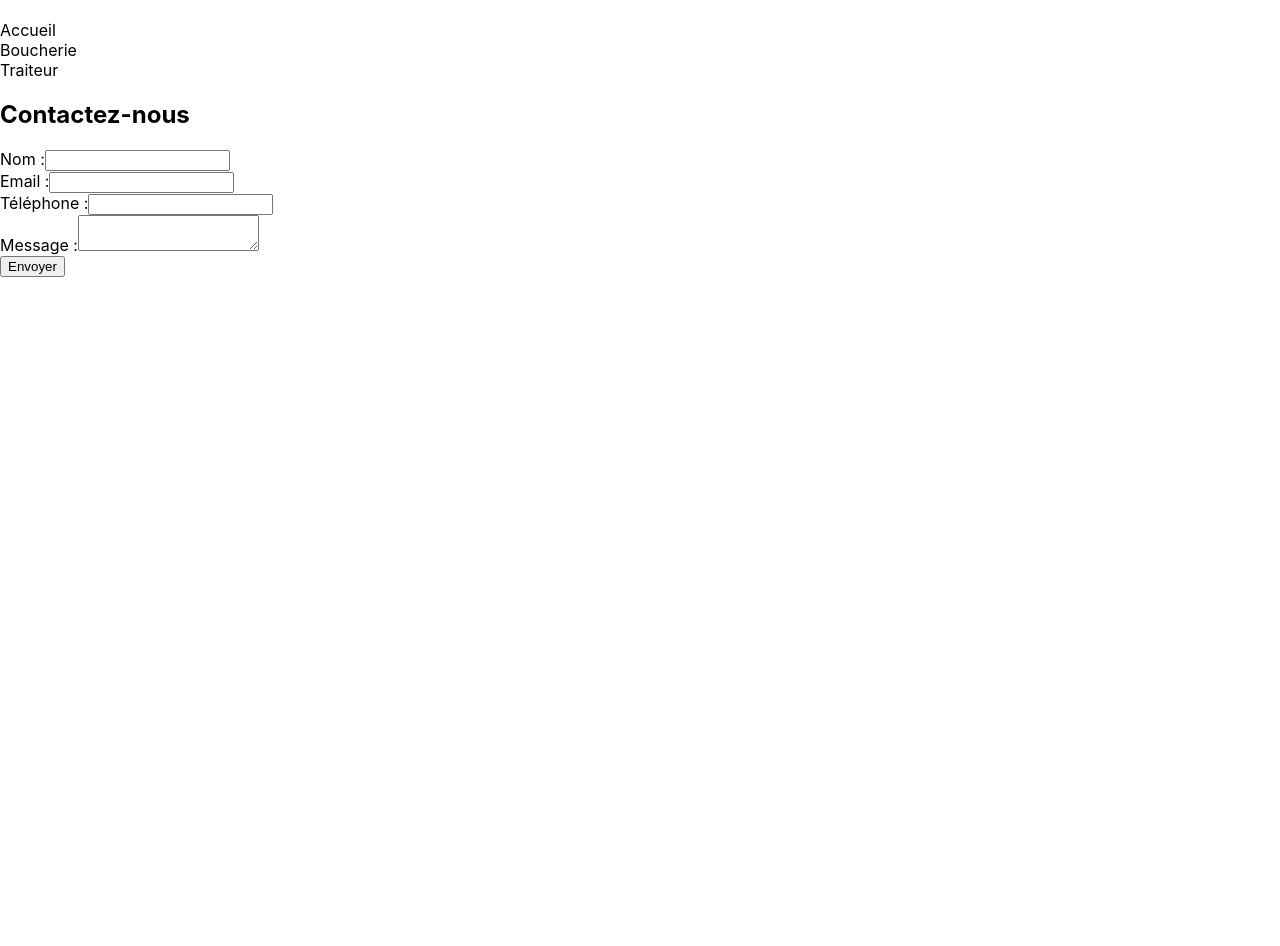
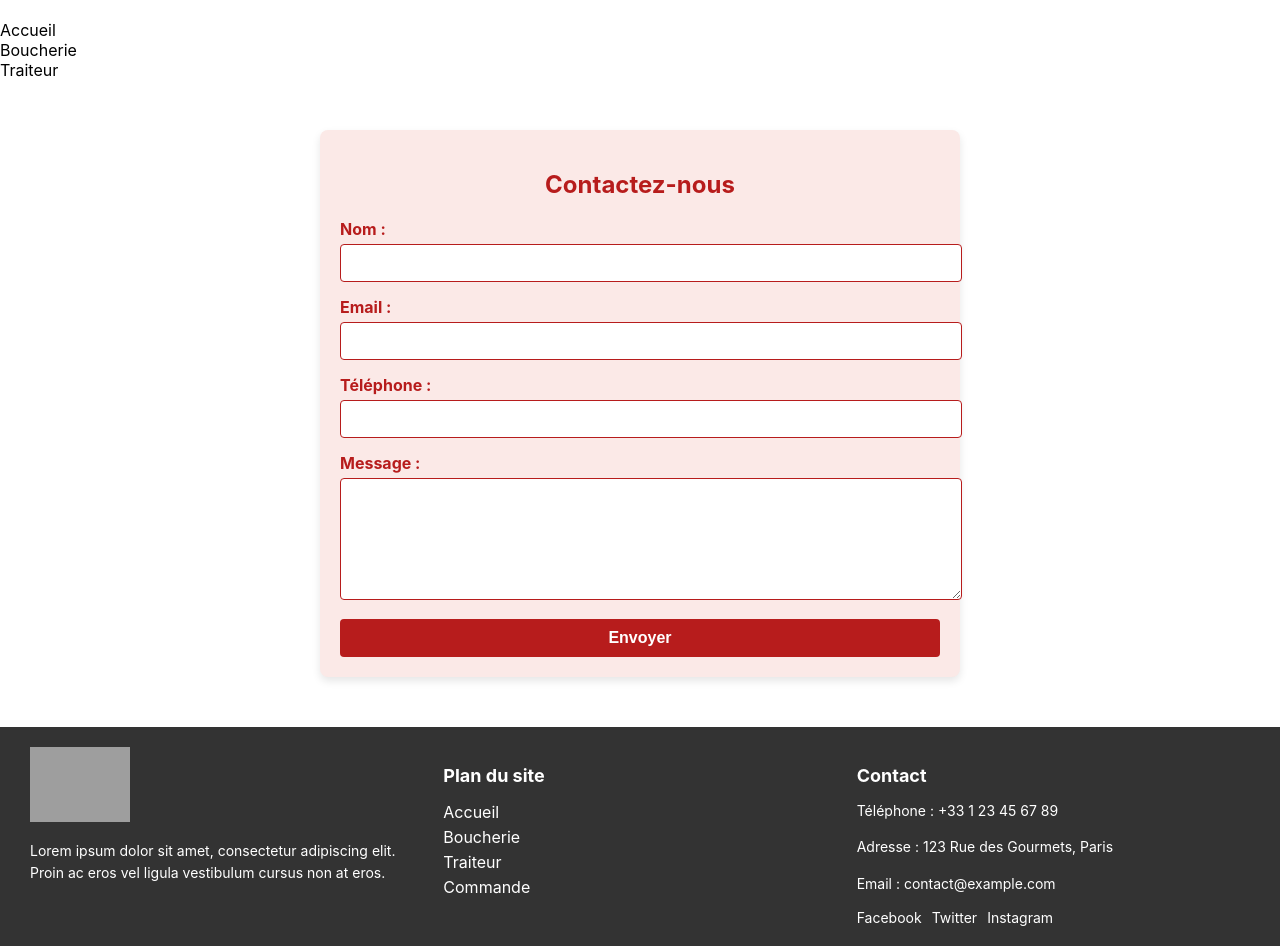
Before and after one commit to jabid021/ChezJo, a React (Create React App) app: page / in a window 1280 px wide. Before the commit the page ends 800 px from the top, so only its background shows below. Built offline with nearby package versions, Linux system fonts and the light colour scheme; grey boxes are pictures that could not be loaded.

Commit message:
contact form style et footer

```diff
--- a/src/components/footer.js
+++ b/src/components/footer.js
@@ -1,5 +1,99 @@
+import React from 'react';
+
 const Footer = () => {
-  return "";
+  return (
+    <footer style={styles.footer}>
+      <div style={styles.column}>
+        <div style={styles.logoContainer}>
+          <img
+            src="logo.png"
+            alt="Logo"
+            style={styles.logo}
+          />
+        </div>
+        <p style={styles.text}>
+          Lorem ipsum dolor sit amet, consectetur adipiscing elit. Proin ac
+          eros vel ligula vestibulum cursus non at eros.
+        </p>
+      </div>
+      <div style={styles.column}>
+        <h3 style={styles.heading}>Plan du site</h3>
+        <ul style={styles.list}>
+          <li>
+            <a href="#home" style={styles.link}>Accueil</a>
+          </li>
+          <li>
+            <a href="#boucherie" style={styles.link}>Boucherie</a>
+          </li>
+          <li>
+            <a href="#traiteur" style={styles.link}>Traiteur</a>
+          </li>
+          <li>
+            <a href="#commande" style={styles.link}>Commande</a>
+          </li>
+        </ul>
+      </div>
+      <div style={styles.column}>
+        <h3 style={styles.heading}>Contact</h3>
+        <p style={styles.text}>Téléphone : +33 1 23 45 67 89</p>
+        <p style={styles.text}>Adresse : 123 Rue des Gourmets, Paris</p>
+        <p style={styles.text}>Email : contact@example.com</p>
+        <div style={styles.socials}>
+          <a href="https://facebook.com" style={styles.icon}>Facebook</a>
+          <a href="https://twitter.com" style={styles.icon}>Twitter</a>
+          <a href="https://instagram.com" style={styles.icon}>Instagram</a>
+        </div>
+      </div>
+    </footer>
+  );
+};
+
+const styles = {
+  footer: {
+    display: 'flex',
+    justifyContent: 'space-between',
+    padding: '20px',
+    backgroundColor: '#333',
+    color: '#fff',
+  },
+  column: {
+    flex: 1,
+    margin: '0 10px',
+  },
+  logoContainer: {
+    marginBottom: '10px',
+  },
+  logo: {
+    maxWidth: '100px',
+  },
+  heading: {
+    fontSize: '18px',
+    marginBottom: '10px',
+  },
+  text: {
+    fontSize: '14px',
+    lineHeight: '1.6',
+  },
+  list: {
+    listStyle: 'none',
+    padding: 0,
+  },
+  link: {
+    color: '#fff',
+    textDecoration: 'none',
+    marginBottom: '5px',
+    display: 'block',
+  },
+  socials: {
+    display: 'flex',
+    gap: '10px',
+    marginTop: '10px',
+  },
+  icon: {
+    color: '#fff',
+    textDecoration: 'none',
+    fontSize: '14px',
+  },
 };
 
 export default Footer;
--- a/src/components/formulaire-contact.js
+++ b/src/components/formulaire-contact.js
@@ -23,60 +23,136 @@ const ContactForm = () => {
   };
 
   return (
-    <div className="contact-form">
-      <h2>Contactez-nous</h2>
+    <div style={styles.container}>
+      <h2 style={styles.heading}>Contactez-nous</h2>
       {submitted ? (
-        <p>Merci de nous avoir contacté. Nous reviendrons vers vous bientôt.</p>
+        <p style={styles.successMessage}>
+          Merci de nous avoir contacté. Nous reviendrons vers vous bientôt.
+        </p>
       ) : (
-        <form onSubmit={handleSubmit}>
-          <div>
-            <label htmlFor="name">Nom :</label>
+        <form style={styles.form} onSubmit={handleSubmit}>
+          <div style={styles.field}>
+            <label htmlFor="name" style={styles.label}>Nom :</label>
             <input
               type="text"
               id="name"
               name="name"
               value={formData.name}
               onChange={handleChange}
+              style={styles.input}
               required
             />
           </div>
-          <div>
-            <label htmlFor="email">Email :</label>
+          <div style={styles.field}>
+            <label htmlFor="email" style={styles.label}>Email :</label>
             <input
               type="email"
               id="email"
               name="email"
               value={formData.email}
               onChange={handleChange}
+              style={styles.input}
               required
             />
           </div>
-          <div>
-            <label htmlFor="phone">Téléphone :</label>
+          <div style={styles.field}>
+            <label htmlFor="phone" style={styles.label}>Téléphone :</label>
             <input
               type="tel"
               id="phone"
               name="phone"
               value={formData.phone}
               onChange={handleChange}
+              style={styles.input}
               required
             />
           </div>
-          <div>
-            <label htmlFor="message">Message :</label>
+          <div style={styles.field}>
+            <label htmlFor="message" style={styles.label}>Message :</label>
             <textarea
               id="message"
               name="message"
               value={formData.message}
               onChange={handleChange}
+              style={styles.textarea}
               required
             ></textarea>
           </div>
-          <button type="submit">Envoyer</button>
+          <button type="submit" style={styles.button}>Envoyer</button>
         </form>
       )}
     </div>
   );
+
+
 };
 
+const styles = {
+  container: {
+    maxWidth: '600px',
+    margin: '50px auto',
+    padding: '20px',
+    backgroundColor: '#fbe9e7',
+    borderRadius: '8px',
+    boxShadow: '0 4px 8px rgba(0, 0, 0, 0.1)',
+  },
+  heading: {
+    color: '#b71c1c',
+    textAlign: 'center',
+    marginBottom: '20px',
+    fontSize: '24px',
+  },
+  successMessage: {
+    textAlign: 'center',
+    color: '#4caf50',
+    fontSize: '18px',
+  },
+  form: {
+    display: 'flex',
+    flexDirection: 'column',
+  },
+  field: {
+    marginBottom: '15px',
+  },
+  label: {
+    display: 'block',
+    marginBottom: '5px',
+    color: '#b71c1c',
+    fontSize: '16px',
+    fontWeight: 'bold',
+  },
+  input: {
+    width: '100%',
+    padding: '10px',
+    border: '1px solid #b71c1c',
+    borderRadius: '4px',
+    fontSize: '14px',
+    color: '#333',
+  },
+  textarea: {
+    width: '100%',
+    padding: '10px',
+    border: '1px solid #b71c1c',
+    borderRadius: '4px',
+    fontSize: '14px',
+    color: '#333',
+    minHeight: '100px',
+  },
+  button: {
+    backgroundColor: '#b71c1c',
+    color: '#fff',
+    border: 'none',
+    padding: '10px 20px',
+    borderRadius: '4px',
+    cursor: 'pointer',
+    fontSize: '16px',
+    fontWeight: 'bold',
+    textAlign: 'center',
+  },
+  buttonHover: {
+    backgroundColor: '#a31616',
+  },
+};
+
+
 export default ContactForm;
```
